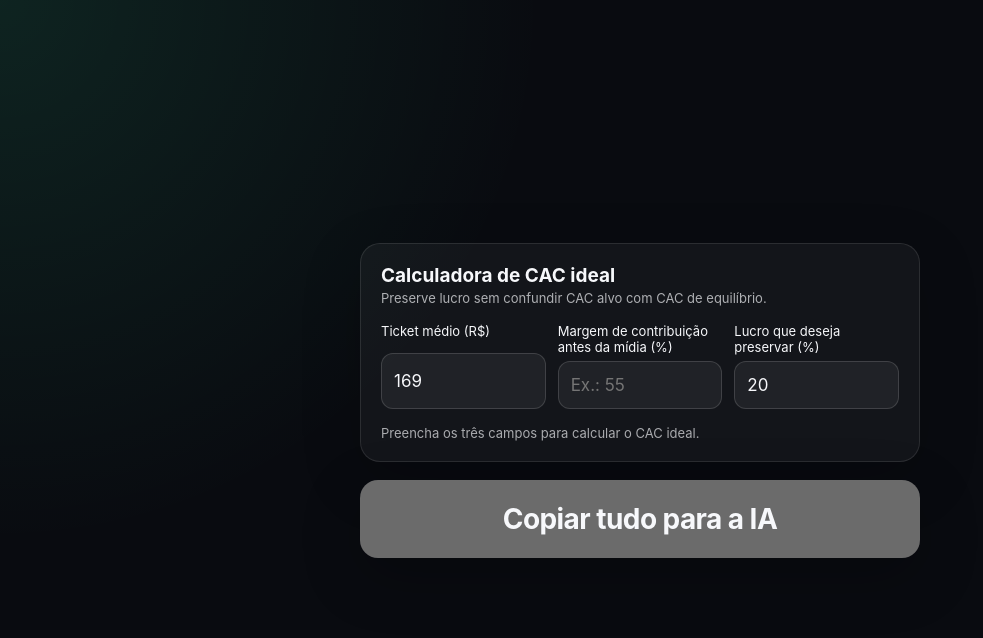
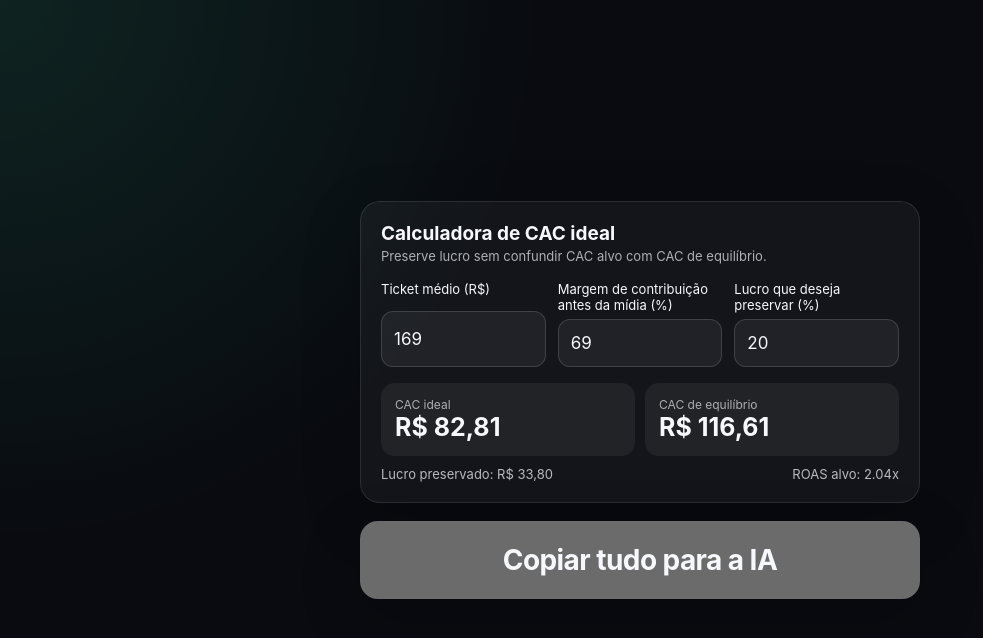
Before and after one commit to otavioays/analise-de-dados-fbads, a Next.js app: page / in a window 1280 px wide. Shown: the top 638 px of the page, without its empty margins (0-983 px from the left). Built offline with nearby package versions, Linux system fonts and the light colour scheme; no server answers; the database is empty.

Commit message:
fix: use persistent private conversion tool

```diff
--- a/app/page.tsx
+++ b/app/page.tsx
@@ -1,4 +1,4 @@
-import CopyEverythingButton from "./CopyEverythingButton";
+import PrivateConversionTool from "./PrivateConversionTool";
 
 export default function Home() {
   return (
@@ -11,7 +11,7 @@
         padding: 24,
       }}
     >
-      <CopyEverythingButton />
+      <PrivateConversionTool />
     </main>
   );
 }
```
